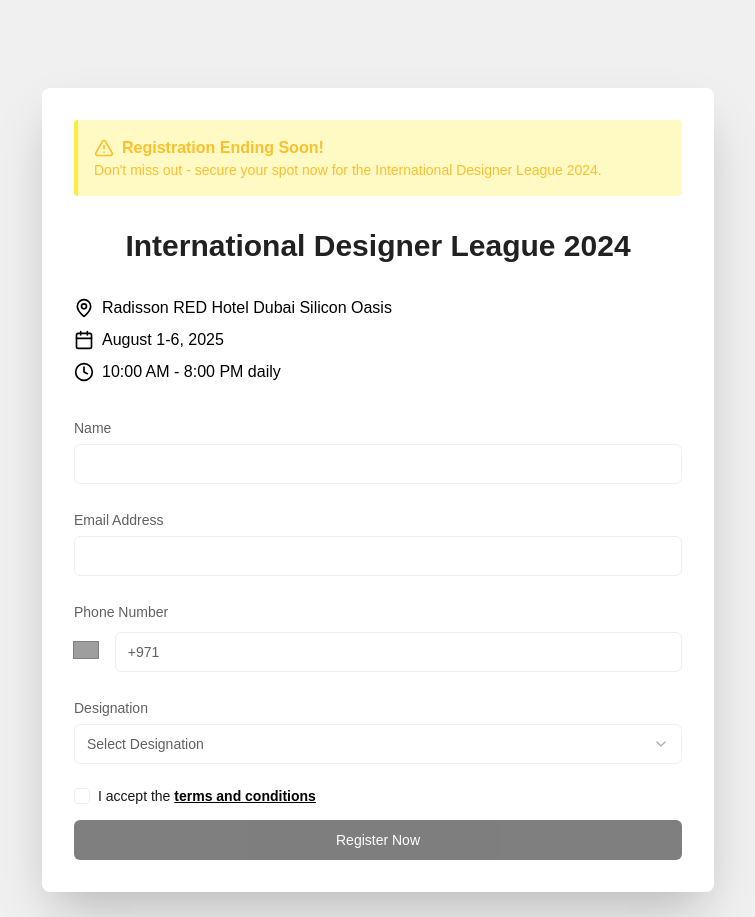
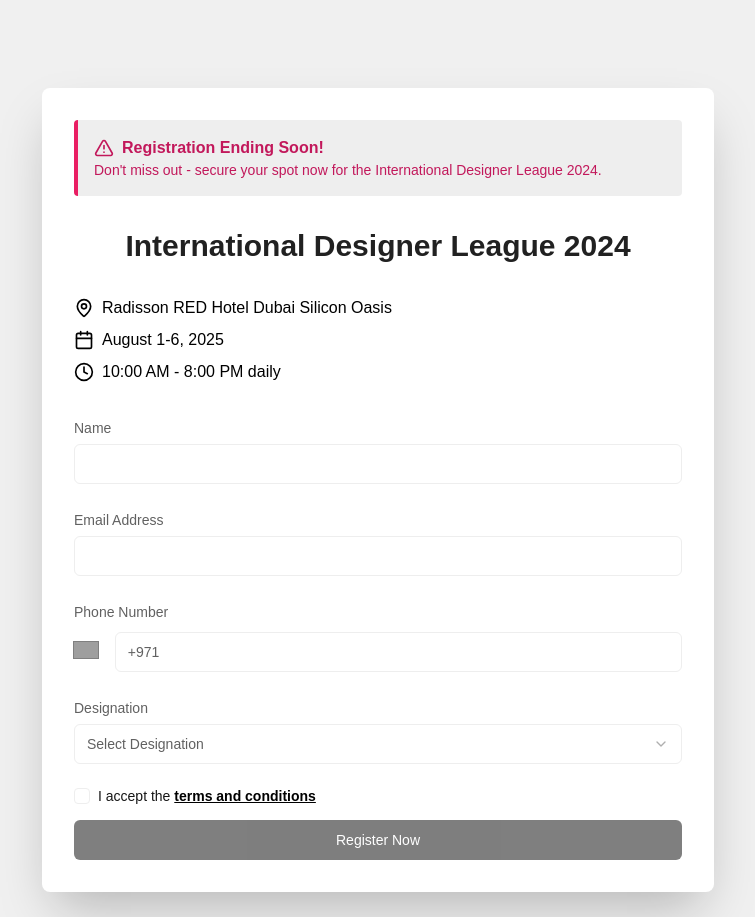
Before and after one commit to riz4d/EventGate, a Next.js app: page / in a window 1280 px wide. Shown: the part 840-1757 px from the top of the page, without its empty margins (262-1017 px from the left). Built offline with nearby package versions, Linux system fonts and the light colour scheme; grey boxes are pictures that could not be loaded.

Commit message:
Refactor EventGate component to update registration ending soon alert styling

```diff
--- a/src/app/EventGate.tsx
+++ b/src/app/EventGate.tsx
@@ -122,7 +122,7 @@
               initial={{ opacity: 0, y: -20 }}
               animate={{ opacity: 1, y: 0 }}
               transition={{ delay: 0.1, duration: 0.5 }}
-              className="bg-yellow-100 border-l-4 border-yellow-500 text-yellow-700 p-4 mb-6 rounded"
+              className="bg-gray-200 border-l-4 border-pink-500 text-pink-700 p-4 mb-6 rounded"
               role="alert"
             >
               <div className="flex items-center">
```
